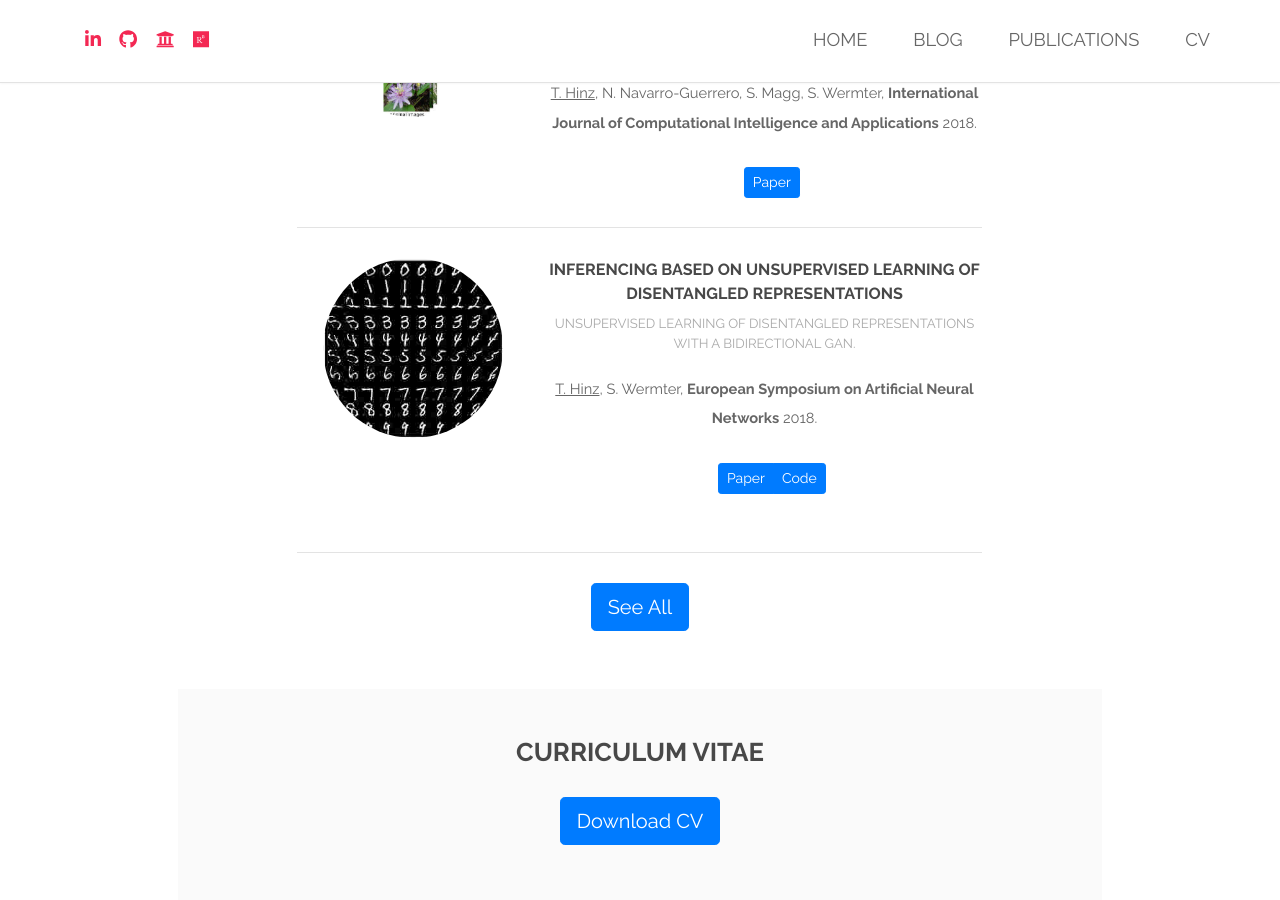
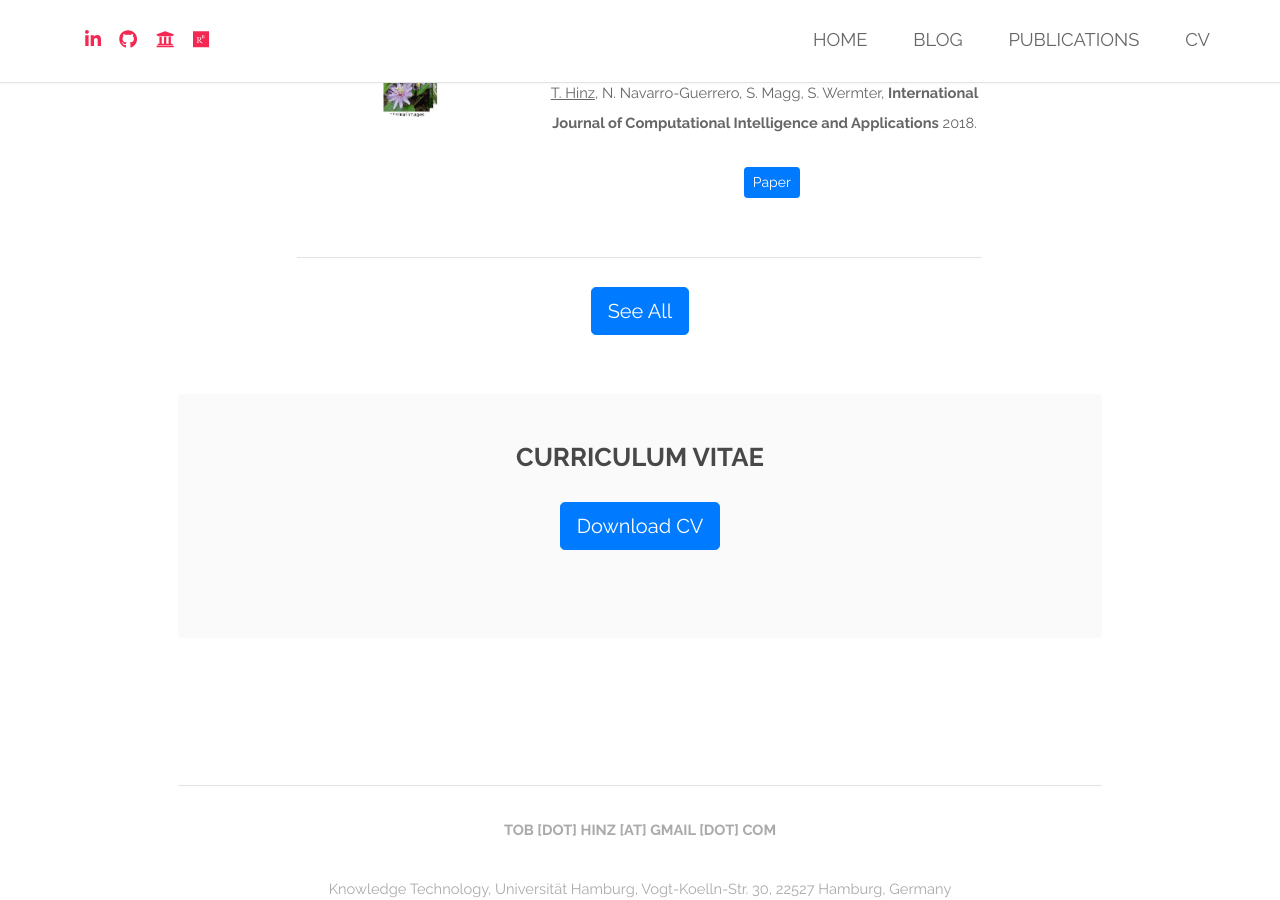
Before and after one commit to tohinz/tohinz.github.io, a Jekyll site: the page built from index.html, in a window 1280 px wide and 900 px high, scrolled down 4005 px. Built offline with Jekyll 4.4.1, drawn with Linux system fonts in a browser that asks for light colours; cached includes are drawn as plain includes; nearby versions of some CDN libraries.

Commit message:
Update index.html

```diff
--- a/index.html
+++ b/index.html
@@ -173,26 +173,6 @@
 	    			</ul>
 			</ul>
 		</ul>
-
-		<hr />
-
-		<ul class="row 150%">
-			<ul class="3u 4u(large) 12u$(medium)">
-				<div class="image rounded"><img src="/images/publication/thumbnails/mnist_gen.jpg" width="180" alt="" style="border:none;"/></div>
-			</ul>
-
-			<ul class="9u$ 8u$(large) 12u$(medium)">
-				<header>
-					<h4>Inferencing Based on Unsupervised Learning of Disentangled Representations</h4>
-					<p>Unsupervised learning of disentangled representations with a Bidirectional GAN.</p>
-				</header>
-				<p><span style="text-decoration: underline;">T. Hinz</span>, S. Wermter, <span style="font-weight: bold">European Symposium on Artificial Neural Networks</span> 2018.</p>
-				<ul class="btn-group btn-group-sm">
-					<a role="button" style="text-decoration: none" class="btn btn-primary" href='https://arxiv.org/abs/1803.02627' target="_blank">Paper</a>
-	    				<a role="button" style="text-decoration: none" class="btn btn-primary" href='https://github.com/tohinz/Bidirectional-InfoGAN' target="_blank">Code</a>
-  				</ul>
-			</ul>
-		</ul>
 		<br>
 		<hr />
 		<a href="/publications/index" class="btn btn-primary btn-lg" role="button" style="text-decoration: none">See All</a>
```
